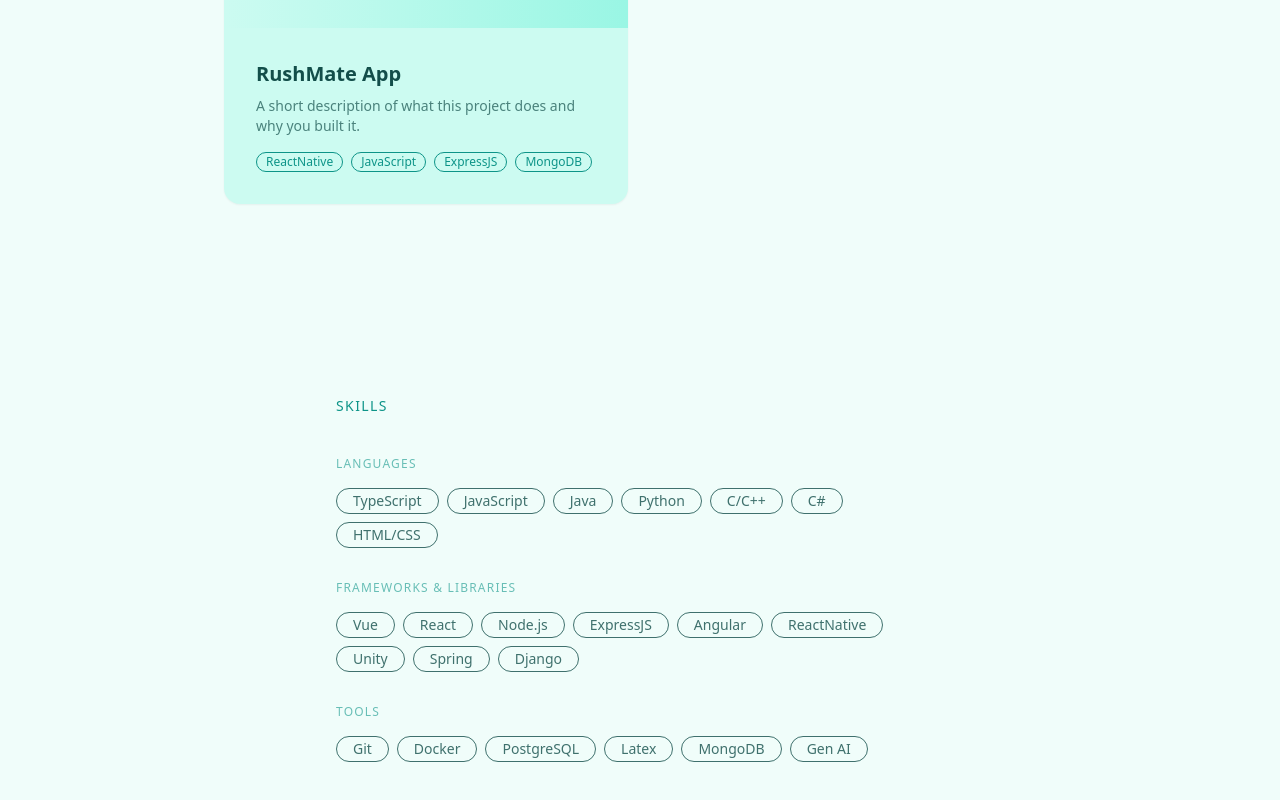
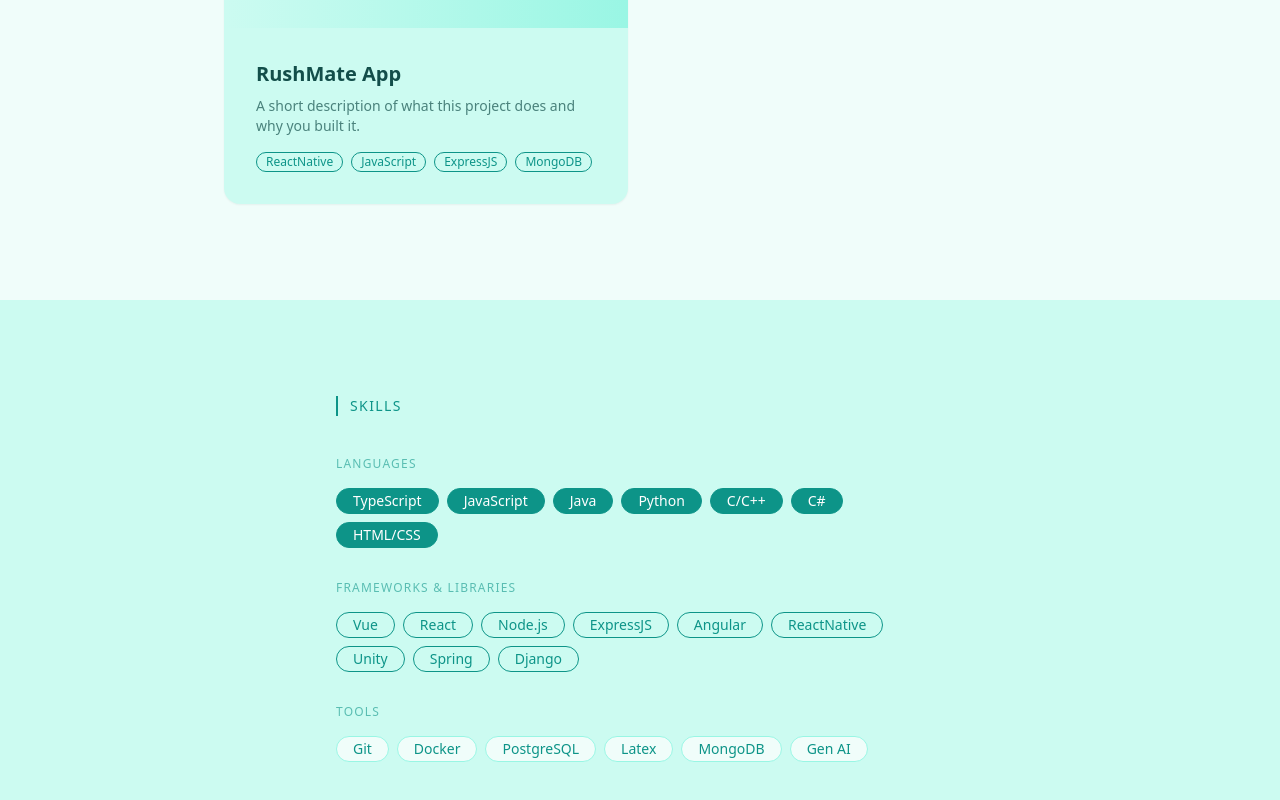
Before and after one commit to jrdn-l/website, a Vue app: page / in a window 1280 px wide. Shown: the part 2430-3230 px from the top of the page. Built offline with nearby package versions, Linux system fonts and the light colour scheme.

Commit message:
feat: add color-coded badges, full-width bg, and scroll animation to SkillsView

```diff
--- a/src/components/views/SkillsView.vue
+++ b/src/components/views/SkillsView.vue
@@ -1,43 +1,47 @@
 <script setup lang="ts">
+import { ref } from 'vue'
+import { useScrollAnimate } from '@/composables/useScrollAnimate'
+
 const skillGroups = [
   {
     category: 'Languages',
-    skills: [
-      'TypeScript',
-      'JavaScript',
-      'Java',
-      'Python',
-      'C/C++',
-      'C#',
-      'HTML/CSS',
-    ],
+    badgeStyle: 'lang' as const,
+    skills: ['TypeScript', 'JavaScript', 'Java', 'Python', 'C/C++', 'C#', 'HTML/CSS'],
   },
   {
     category: 'Frameworks & Libraries',
-    skills: [
-      'Vue',
-      'React',
-      'Node.js',
-      'ExpressJS',
-      'Angular',
-      'ReactNative',
-      'Unity',
-      'Spring',
-      'Django',
-    ],
+    badgeStyle: 'fw' as const,
+    skills: ['Vue', 'React', 'Node.js', 'ExpressJS', 'Angular', 'ReactNative', 'Unity', 'Spring', 'Django'],
   },
   {
     category: 'Tools',
+    badgeStyle: 'tool' as const,
     skills: ['Git', 'Docker', 'PostgreSQL', 'Latex', 'MongoDB', 'Gen AI'],
   },
 ]
+
+const headerRef = ref<HTMLElement | null>(null)
+const groupRefs = ref<HTMLElement[]>([])
+useScrollAnimate(() => (headerRef.value ? [headerRef.value] : []))
+useScrollAnimate(() => groupRefs.value, { staggerMs: 120 })
 </script>
 
 <template>
-  <section id="skills" class="py-24 px-8 max-w-2xl mx-auto">
-    <h2 class="text-sm uppercase tracking-widest text-primary mb-10">Skills</h2>
+  <section id="skills" class="bg-base-200">
+    <div class="py-24 px-8 max-w-2xl mx-auto">
+      <h2
+        ref="headerRef"
+        class="scroll-hidden text-sm uppercase tracking-widest text-primary mb-10 border-l-2 border-primary pl-3"
+      >
+        Skills
+      </h2>
       <div class="flex flex-col gap-8">
-      <div v-for="group in skillGroups" :key="group.category">
+        <div
+          v-for="(group, i) in skillGroups"
+          :key="group.category"
+          :ref="(el) => { if (el) groupRefs[i] = el as HTMLElement }"
+          class="scroll-hidden"
+        >
           <h3 class="text-xs uppercase tracking-widest text-primary/60 mb-4">
             {{ group.category }}
           </h3>
@@ -45,9 +49,15 @@ const skillGroups = [
             <span
               v-for="skill in group.skills"
               :key="skill"
-            class="badge badge-outline text-base-content/80 text-sm py-3 px-4"
-            >{{ skill }}</span
-          >
+              :data-testid="`badge-${group.badgeStyle}`"
+              class="badge text-sm py-3 px-4"
+              :class="{
+                'badge-primary': group.badgeStyle === 'lang',
+                'badge-outline badge-primary': group.badgeStyle === 'fw',
+                'bg-base-100 text-primary border border-base-300': group.badgeStyle === 'tool',
+              }"
+            >{{ skill }}</span>
+          </div>
         </div>
       </div>
     </div>
```
Also changed, not shown: 1 other file (tests, documents, lock files or other folders). Lines whose indentation alone changed are shown as unchanged.
